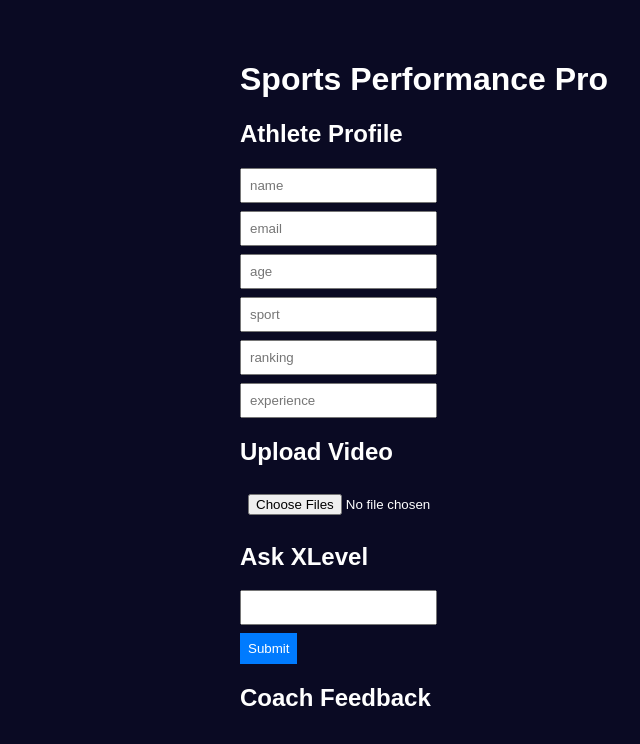
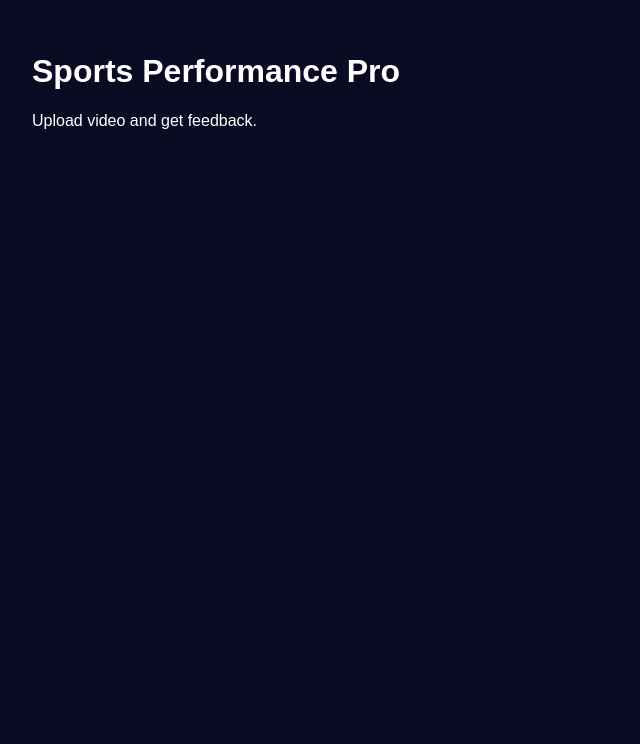
Before and after one commit to SportsPerformancePro/spp-frontend, a React (Vite) app: page / in a window 1280 px wide. Shown: the top 744 px of the page, without its empty margins (0-640 px from the left). Built offline with nearby package versions, Linux system fonts and the light colour scheme.

Commit message:
Add files via upload

```diff
--- a/package.json
+++ b/package.json
@@ -11,6 +11,7 @@
     "react-dom": "^18.2.0"
   },
   "devDependencies": {
-    "vite": "^4.3.9"
+    "@vitejs/plugin-react": "^4.0.0",
+    "vite": "^4.0.0"
   }
 }
--- a/src/App.jsx
+++ b/src/App.jsx
@@ -1,64 +1,12 @@
-import React, { useState } from 'react';
+import React from 'react';
 
-export default function App() {
-  const [profile, setProfile] = useState({ name: '', email: '', age: '', sport: '', ranking: '', experience: '' });
-  const [videos, setVideos] = useState([]);
-  const [prompt, setPrompt] = useState('');
-  const [feedback, setFeedback] = useState('');
-  const [stillFrame, setStillFrame] = useState('');
-
-  const handleFileChange = (e) => {
-    setVideos([...e.target.files]);
-  };
-
-  const handleSubmit = async () => {
-    const formData = new FormData();
-    videos.forEach(video => formData.append('videos', video));
-    formData.append('prompt', prompt);
-    Object.keys(profile).forEach(key => formData.append(key, profile[key]));
-
-    const response = await fetch('https://sportsperformancepro-backend-production.up.railway.app/analyze', {
-      method: 'POST',
-      body: formData
-    });
-
-    const result = await response.json();
-    setFeedback(result.feedback);
-    setStillFrame(result.stillFrameUrl);
-  };
-
+function App() {
   return (
-    <div className="container">
+    <div>
       <h1>Sports Performance Pro</h1>
-
-      <section>
-        <h2>Athlete Profile</h2>
-        {['name', 'email', 'age', 'sport', 'ranking', 'experience'].map(field => (
-          <input
-            key={field}
-            placeholder={field}
-            value={profile[field]}
-            onChange={(e) => setProfile({ ...profile, [field]: e.target.value })}
-          />
-        ))}
-      </section>
-
-      <section>
-        <h2>Upload Video</h2>
-        <input type="file" multiple onChange={handleFileChange} />
-      </section>
-
-      <section>
-        <h2>Ask XLevel</h2>
-        <input value={prompt} onChange={(e) => setPrompt(e.target.value)} />
-        <button onClick={handleSubmit}>Submit</button>
-      </section>
-
-      <section>
-        <h2>Coach Feedback</h2>
-        <p>{feedback}</p>
-        {stillFrame && <img src={stillFrame} alt="Still Frame" />}
-      </section>
+      <p>Upload video and get feedback.</p>
     </div>
   );
 }
+
+export default App;
--- a/src/style.css
+++ b/src/style.css
@@ -1,21 +1,7 @@
 body {
   font-family: Arial, sans-serif;
-  background: #0a0a23;
+  background-color: #0a0a23;
   color: white;
+  margin: 0;
   padding: 2rem;
 }
-.container {
-  max-width: 800px;
-  margin: auto;
-}
-input, button {
-  margin: 0.5rem 0;
-  display: block;
-  padding: 0.5rem;
-}
-button {
-  background: #007bff;
-  color: white;
-  border: none;
-  cursor: pointer;
-}
--- a/vite.config.js
+++ b/vite.config.js
@@ -1,12 +1,6 @@
-import { defineConfig } from 'vite';
-import react from '@vitejs/plugin-react';
+import { defineConfig } from 'vite'
+import react from '@vitejs/plugin-react'
 
 export default defineConfig({
-  plugins: [react()],
-  root: '.',
-  publicDir: 'public',
-  build: {
-    outDir: 'dist',
-    emptyOutDir: true
-  }
-});
+  plugins: [react()]
+})
```
Also changed, not shown: public/index.html (line endings or trailing spaces), src/main.jsx (line endings or trailing spaces).
